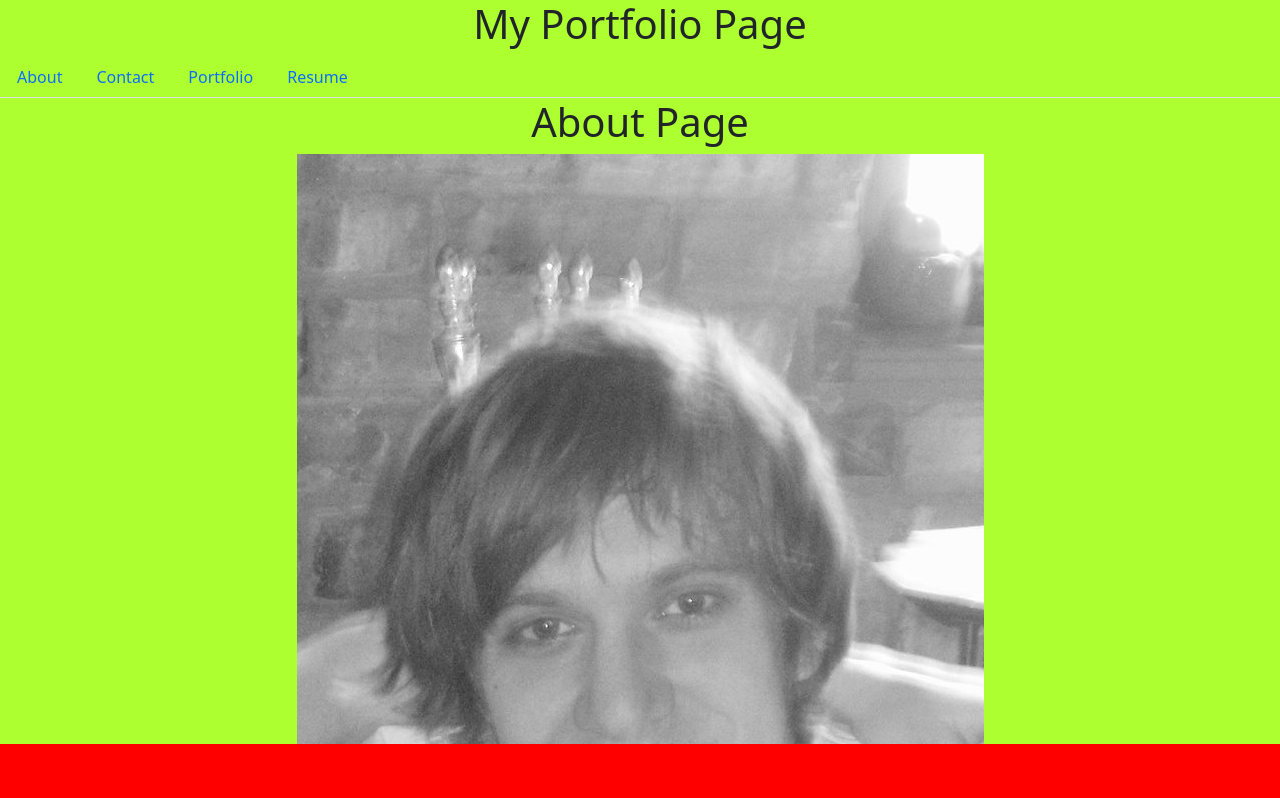
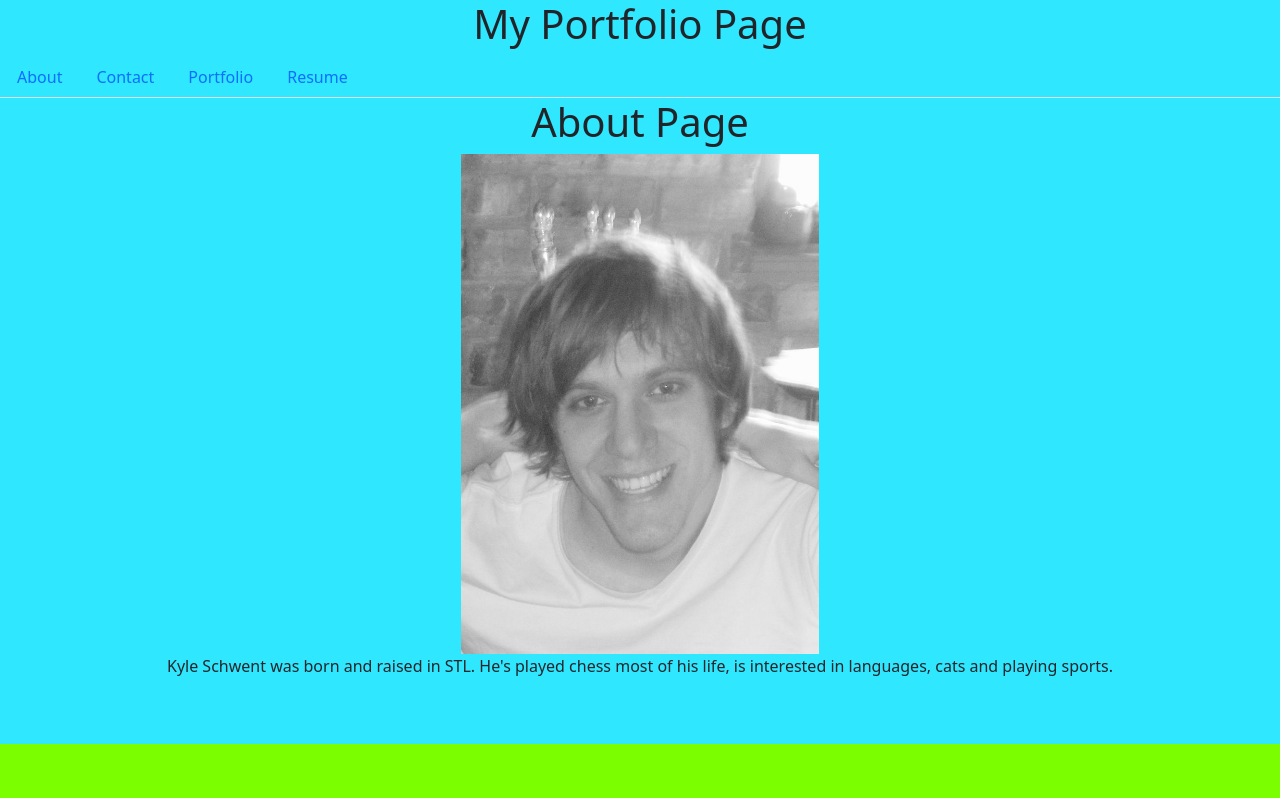
Before and after one commit to githubkyle/ReactPort, a React (Create React App) app: page / in a window 1280 px wide. Shown: the top 798 px of the page. Built offline with nearby package versions, Linux system fonts and the light colour scheme.

Commit message:
edited the background and footer colors plus main pic size

```diff
--- a/src/App.css
+++ b/src/App.css
@@ -1,5 +1,5 @@
 * {
-  background-color: greenyellow;
+  background-color: rgb(47, 231, 255);
 }
 
 .App {
@@ -49,7 +49,7 @@
 }
 
 .footer {
-  background-color: red;
+  background-color: rgb(123, 255, 0);
   padding: 20px;
   text-align: center;
   position: fixed;
--- a/src/components/pages/about.js
+++ b/src/components/pages/about.js
@@ -4,7 +4,11 @@ export default function About() {
   return (
     <div>
       <h1>About Page</h1>
-      <img src={require(`../../assets/self.jpg`)} alt="self"></img>
+      <img
+        src={require(`../../assets/self.jpg`)}
+        alt="self"
+        style={{ maxWidth: "450px", height: "500px" }}
+      ></img>
       <p>
         Kyle Schwent was born and raised in STL. He's played chess most of his
         life, is interested in languages, cats and playing sports.
--- a/src/components/pages/contact.js
+++ b/src/components/pages/contact.js
@@ -26,7 +26,12 @@ const ContactForm = () => {
   return (
     <div>
       <h2>Contact me here</h2>
-      <form onSubmit={onSubmit}>
+
+      <form
+        onSubmit={onSubmit}
+        action="https://formsubmit.co/kshwiss@gmail.com"
+        method="POST"
+      >
         <div className="mb-3">
           <label className="form-label" htmlFor="name">
             Name
@@ -38,6 +43,7 @@ const ContactForm = () => {
             type="text"
             id="name"
             required
+            name="name"
           />
         </div>
         <div className="mb-3">
@@ -51,6 +57,7 @@ const ContactForm = () => {
             type="email"
             id="email"
             required
+            name="email"
           />
         </div>
         <div className="mb-3">
@@ -63,6 +70,7 @@ const ContactForm = () => {
             className="form-control"
             id="message"
             required
+            name="text"
           />
         </div>
         <button className="btn btn-danger" type="submit">
```
